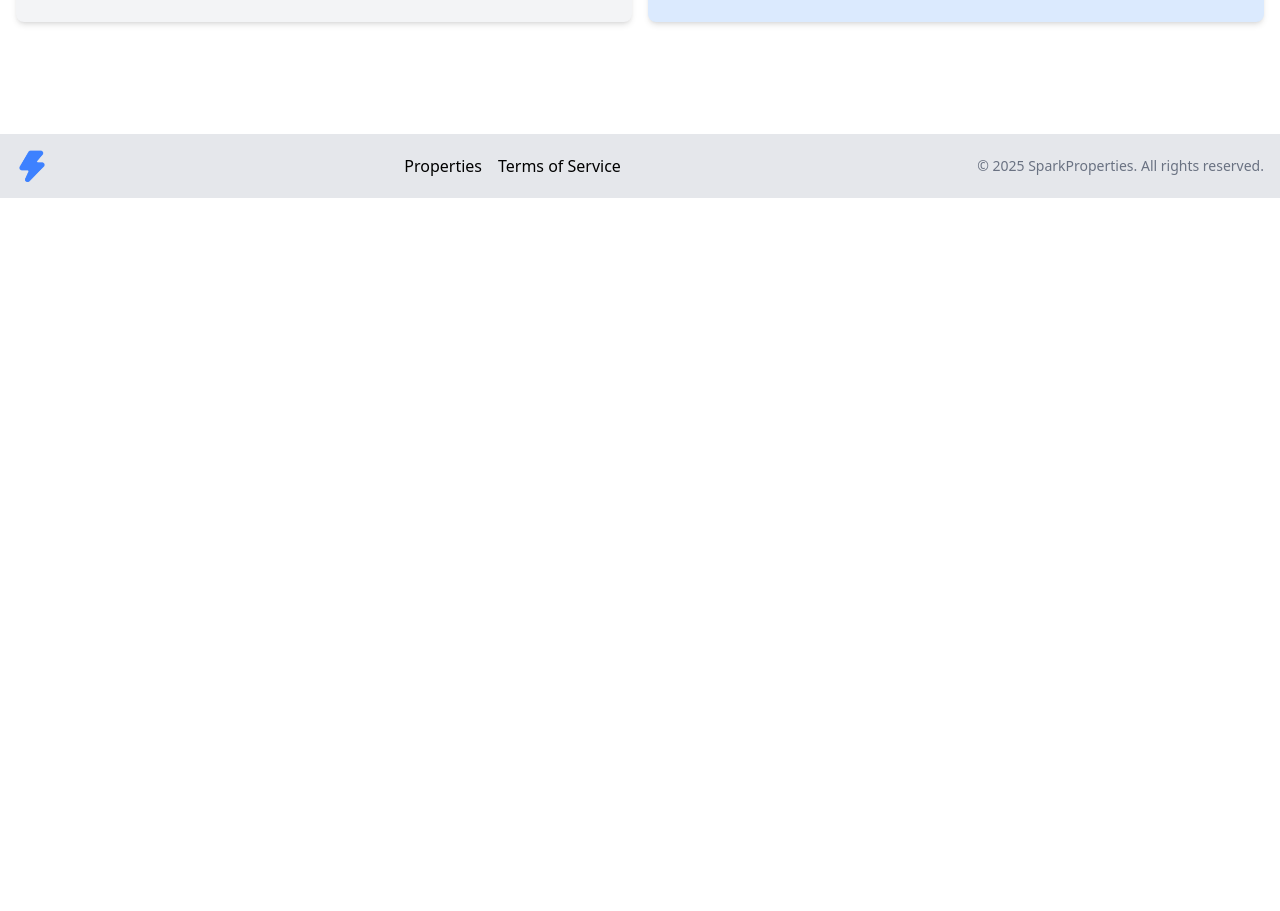
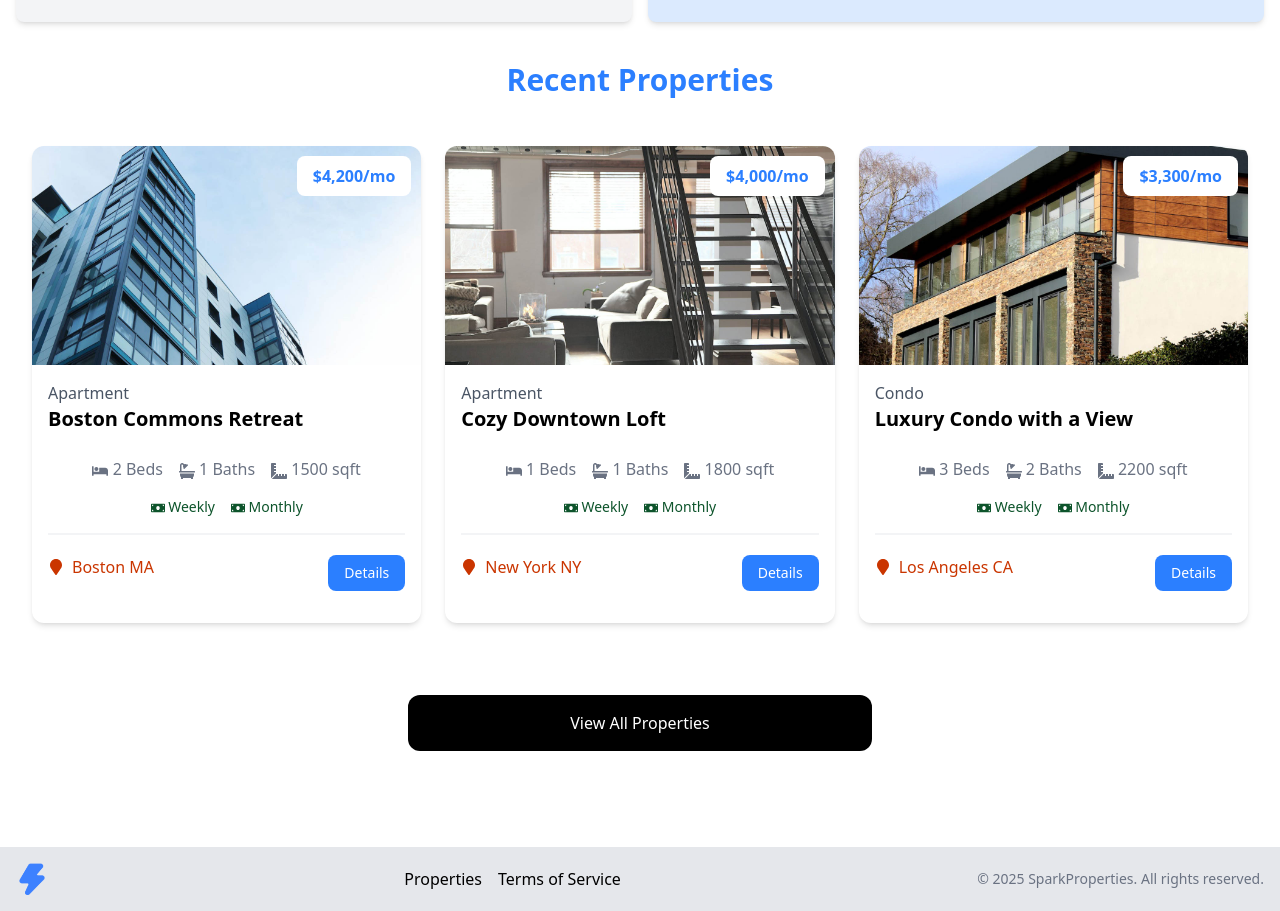
Before and after one commit to OhziiiLov3/Spark-Properties, a Next.js app: page / in a window 1280 px wide. Shown: the part 623-1534 px from the top of the page. Before the commit the page ends 821 px from the top, so only its background shows below. Built offline with nearby package versions, Linux system fonts and the light colour scheme.

Commit message:
add not-found, and loader, properties to display on home page

```diff
--- /dev/null
+++ b/app/loading.jsx
@@ -0,0 +1,15 @@
+"use client"
+import ClipLoader from "react-spinners/ClipLoader";
+
+
+const LoadingPage = () => {
+    const override = {
+        display: 'block',
+        margin: '100px auto',
+    }
+    return (
+      <ClipLoader color="#3b82f6" cssOverride={override} size={150} aria-label="Loading Spiiner"/>
+     );
+}
+
+export default LoadingPage;
--- /dev/null
+++ b/app/not-found.jsx
@@ -0,0 +1,31 @@
+import Link from "next/link";
+import { FaExclamationTriangle } from "react-icons/fa";
+
+const NotFoundPage = () => {
+    return (
+    <section className="bg-blue-50 min-h-screen flex-grow">
+    <div className="container m-auto max-w-2xl py-24">
+      <div
+        className="bg-white px-6 py-24 mb-4 shadow-md rounded-md border m-4 md:m-0"
+      >
+        <div className="flex justify-center">
+         <FaExclamationTriangle className="text-8xl text-yellow-400 fa-5x"/>
+        </div>
+        <div className="text-center">
+          <h1 className="text-3xl font-bold mt-4 mb-2">Page Not Found</h1>
+          <p className="text-gray-500 text-xl mb-10">
+            The page you are looking for does not exist.
+          </p>
+          <Link
+            href="/"
+            className="bg-blue-700 hover:bg-blue-800 text-white font-bold py-4 px-6 rounded">Go Home
+            </Link>
+        </div>
+      </div>
+    </div>
+    <div className="flex-grow"></div>
+  </section>
+    );
+}
+
+export default NotFoundPage;
--- a/app/page.jsx
+++ b/app/page.jsx
@@ -1,4 +1,5 @@
 import Hero from '@/components/Hero';
+import HomeProperties from '@/components/HomeProperties';
 import InfoBoxes from '@/components/InfoBoxes';
 
 
@@ -9,6 +10,7 @@
         <>
         <Hero/>
         <InfoBoxes/>
+        <HomeProperties/>
         </>
     );
 }
--- /dev/null
+++ b/components/HomeProperties.jsx
@@ -0,0 +1,33 @@
+import propertiesData from "@/properties.json";
+import PropertyCard from "./PropertyCard";
+import Link from "next/link";
+
+const HomeProperties = () => {
+    const recentProperties = propertiesData.slice(0,3);
+    return (
+        <>
+        <section className='px-4 py-6'>
+            <h2 className="text-3xl font-bold text-blue-500 mb-6 text-center">Recent Properties</h2>
+        <div className="container-xl lg:container m-auto px-4 py-6 ">
+            {propertiesData.length === 0 ? (
+                <p>No properties found</p>
+            ) : (
+                <div className='grid grid-cols-1 md:grid-cols-3 gap-6'>
+                    {recentProperties.map((property) =>(
+                            <PropertyCard key={property._id} property={property} />
+                        ))}
+                </div>
+            )}
+        </div>
+    </section>
+
+    <section className="m-auto max-w-lg my-6 px-6">
+        <Link href='/properties' className="block bg-black text-white text-center py-4 px-6 rounded-xl hover:bg-gray-700">
+        View All Properties
+        </Link>
+    </section>
+        </>
+    );
+}
+
+export default HomeProperties;
--- a/package.json
+++ b/package.json
@@ -12,7 +12,8 @@
     "next": "15.2.3",
     "react": "^19.0.0",
     "react-dom": "^19.0.0",
-    "react-icons": "^5.5.0"
+    "react-icons": "^5.5.0",
+    "react-spinners": "^0.15.0"
   },
   "devDependencies": {
     "@eslint/eslintrc": "^3",
```
Also changed, not shown: 1 other file (tests, documents, lock files or other folders).
